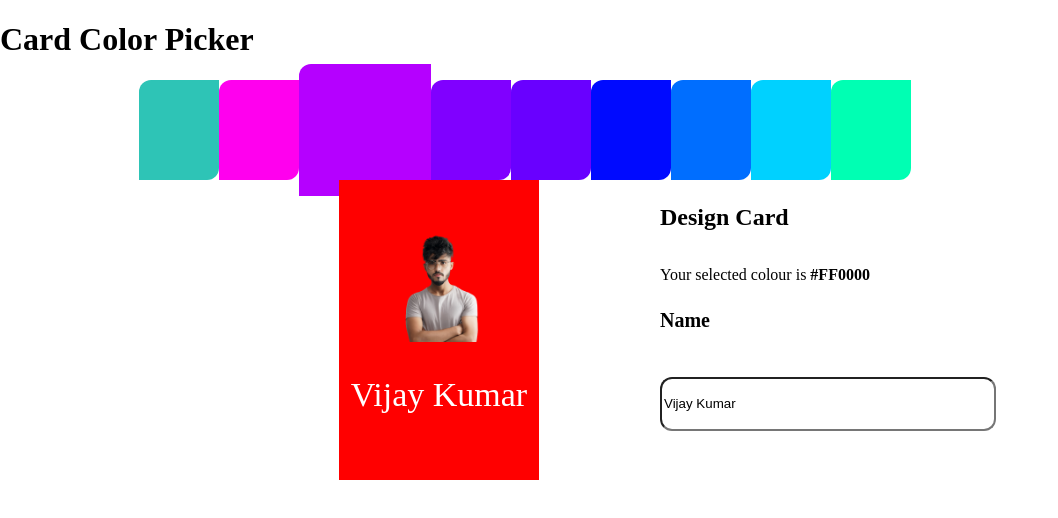
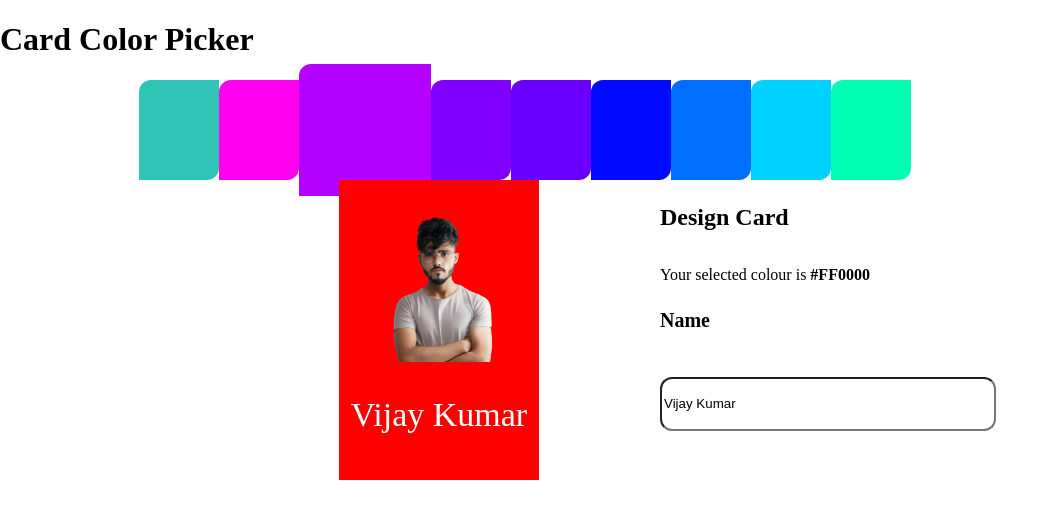
Before and after one commit to ViNu-23/Color-picker, a React (Create React App) app: page / in a window 1280 px wide. Shown: the top 518 px of the page, without its empty margins (0-1058 px from the left). Built offline with nearby package versions, Linux system fonts and the light colour scheme.

Commit message:
Update App.css

```diff
--- a/src/App.css
+++ b/src/App.css
@@ -27,7 +27,7 @@
 img{
   border-radius: full;
   width: auto;
-  height: 110px;
+  height: 150px;
   align-self: center;
   margin-top: 10%;
 }
```
